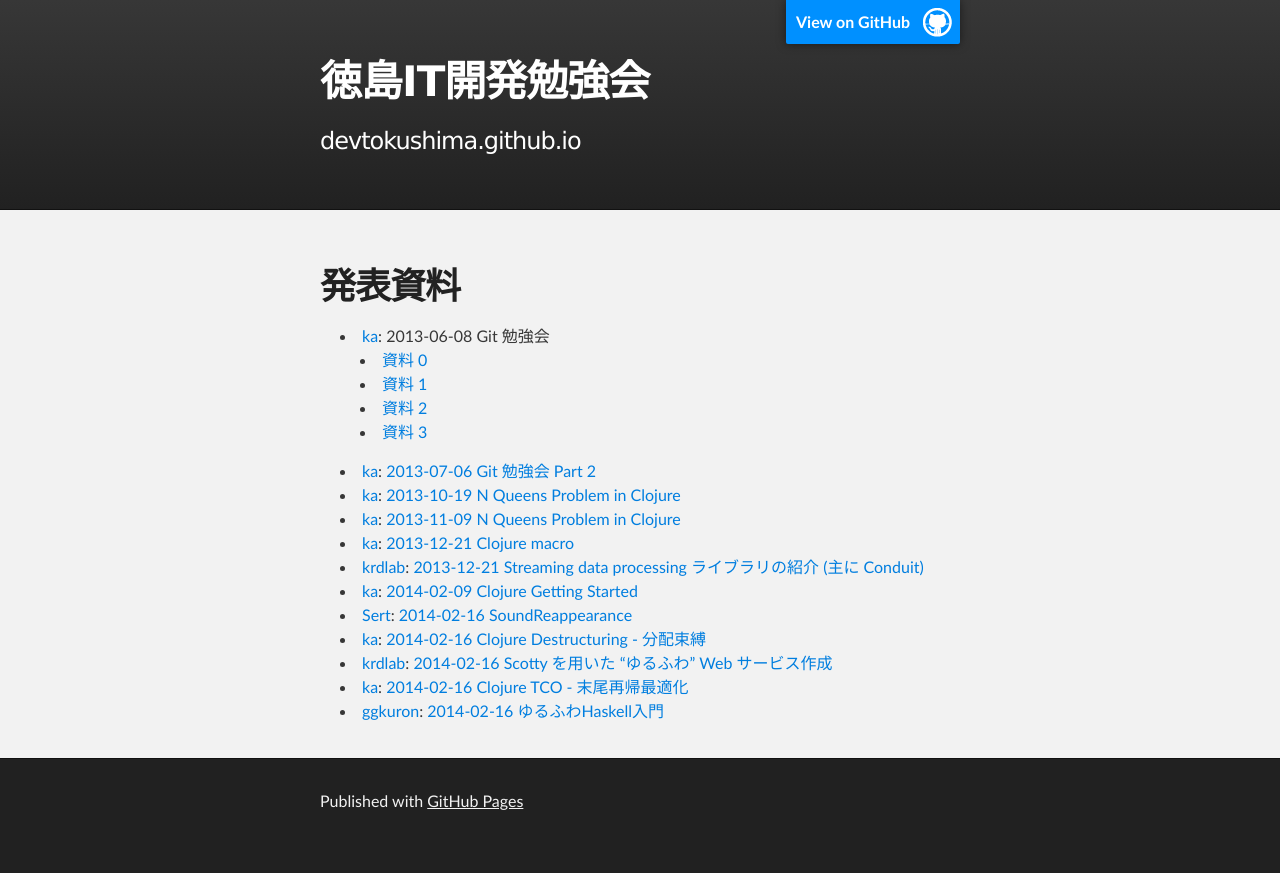
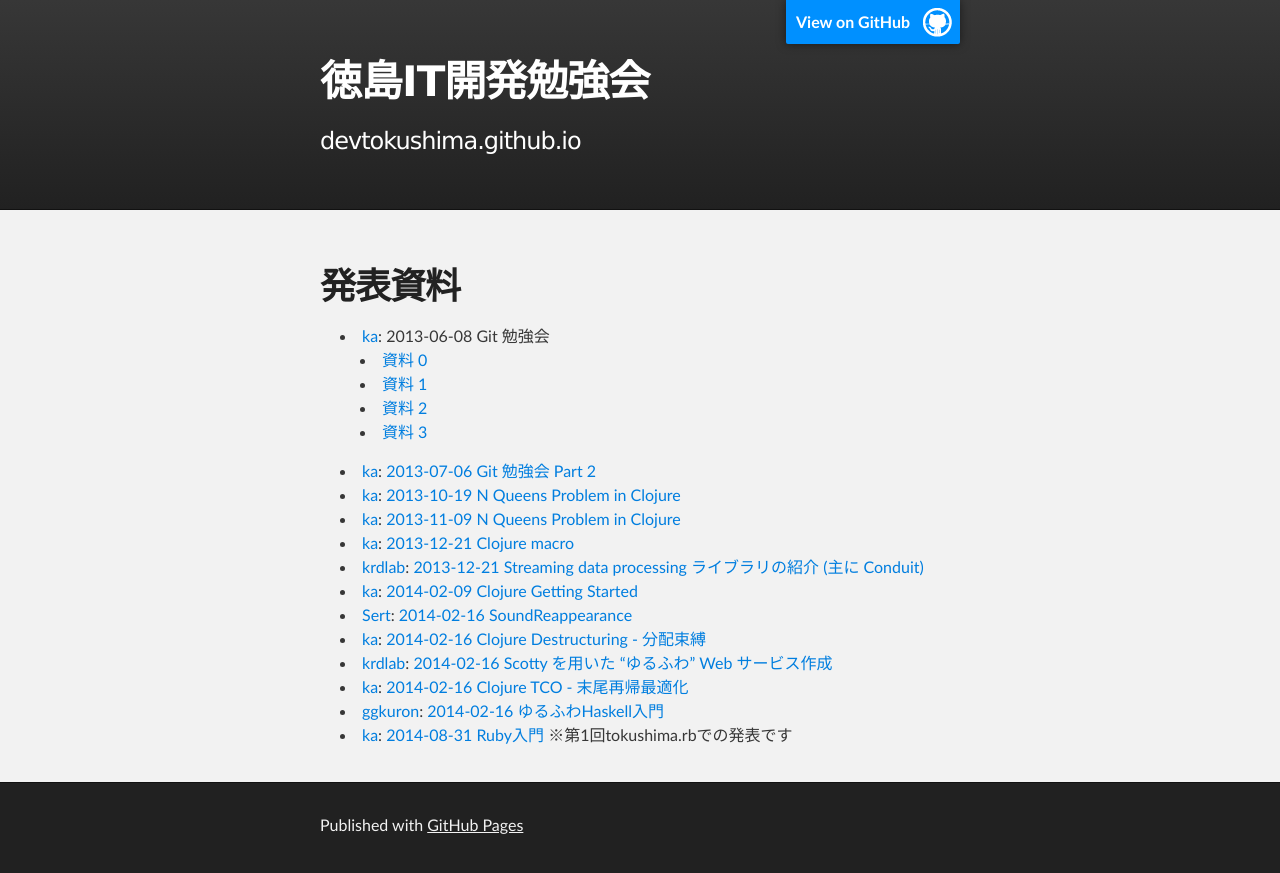
Before and after one commit to devtokushima/devtokushima.github.io, a Jekyll site: the page built from slides.markdown, in a window 1280 px wide. Shown: the top 873 px of the page. Built offline with Jekyll 4.4.1, drawn with Linux system fonts in a browser that asks for light colours.

Commit message:
Add a link to the slide for tokushima.rb 1

```diff
--- a/slides.markdown
+++ b/slides.markdown
@@ -21,3 +21,4 @@
 * [krdlab](https://github.com/krdlab): [2014-02-16 Scotty を用いた "ゆるふわ" Web サービス作成](http://www.slideshare.net/krdlab/haskell-simplewebapp)
 * [ka](http://kaosfield.net): [2014-02-16 Clojure TCO - 末尾再帰最適化](https://gist.github.com/kaosf/9031194)
 * [ggkuron](https://github.com/ggkuron): [2014-02-16 ゆるふわHaskell入門](https://ggkuron.github.io/haskell-getting-started)
+* [ka](http://kaosfield.net): [2014-08-31 Ruby入門](https://kaosf.github.io/20140831-tokushimarb-slide) ※第1回tokushima.rbでの発表です
```
